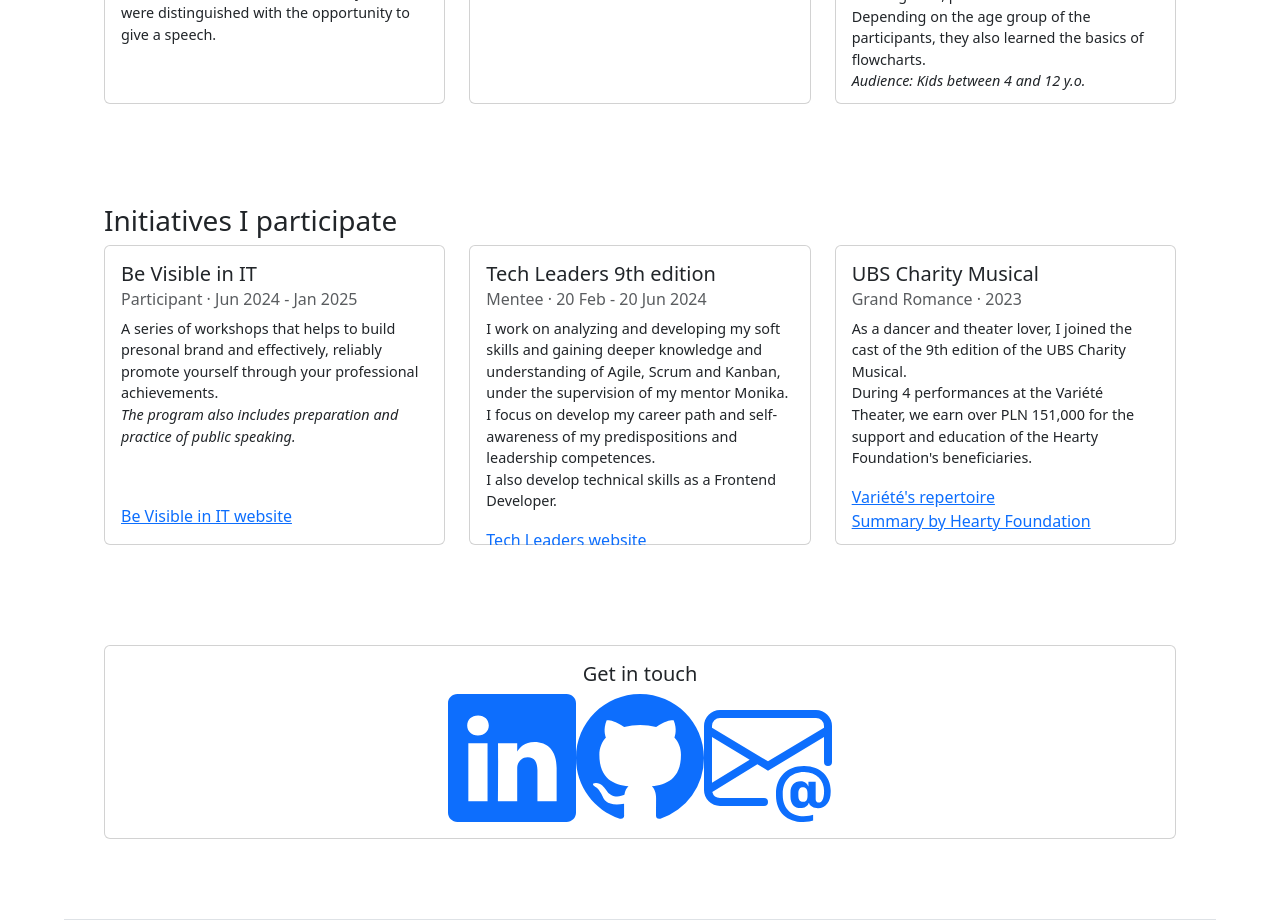
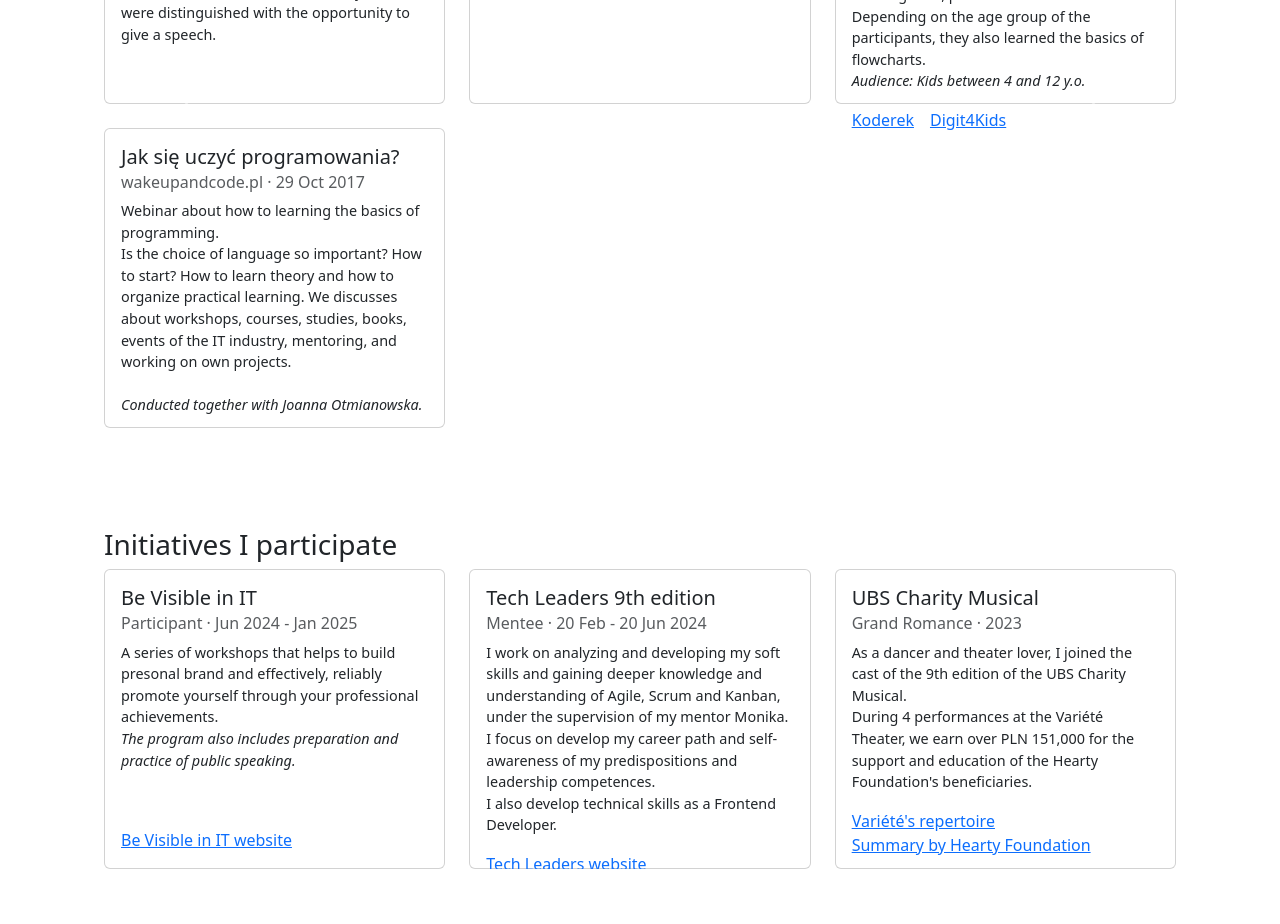
Before and after one commit to joannahulek/joannahulek.github.io, a React (Create React App) app: page / in a window 1280 px wide. Shown: the part 4440-5364 px from the top of the page. Built offline with nearby package versions, Linux system fonts and the light colour scheme; the HTML template or start-up script is replaced by a standard one.

Commit message:
4th item added

```diff
--- a/src/components/content/PublicSpeaking.tsx
+++ b/src/components/content/PublicSpeaking.tsx
@@ -25,6 +25,18 @@
             <a href="https://www.eventbrite.co.uk/e/digit4kids-light-czy-komputery-potrafia-robic-kanapki-tickets-123727360867?fbclid=IwZXh0bgNhZW0CMTAAAR2COW8OY_xu6LtZOGqxANcIMvDv0i9chT9N3Ohnnnrh_1aKKtdKDPtRric_aem_ASuVxjEOvSzHjkN-2AYC6KHLgMV_xdzZ9pI2XxAW-pmYiQsAvJPEITalhHjmvy8Vtgj6cvpg9kip4-zoid7etrsE"
                target="_blank" className="card-link">Digit4Kids</a>
         </>
+    },
+    {
+        title: "Jak się uczyć programowania?",
+        time: "wakeupandcode.pl · 29 Oct 2017",
+        description: <>Webinar about how to learning the basics of programming.
+            <br></br>Is the choice of language so important? How to start? How to learn theory and how to
+            organize practical
+            learning. We discusses about workshops, courses, studies, books, events of the IT industry,
+            mentoring, and working on own projects.
+            <br></br>
+            <br></br><i>Conducted together with Joanna Otmianowska.</i></>,
+        link: <></>
     }
 ]
 
```
